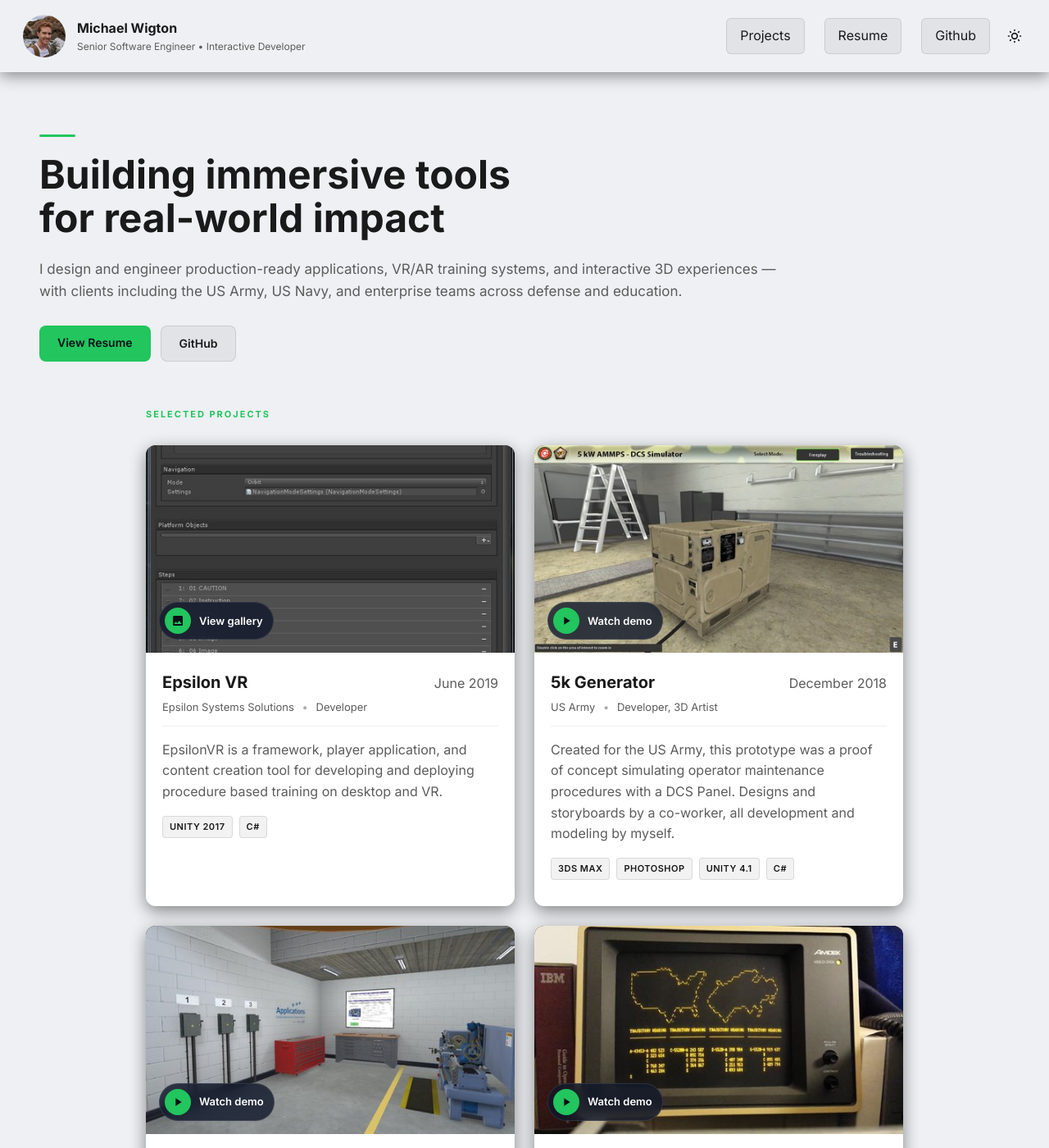
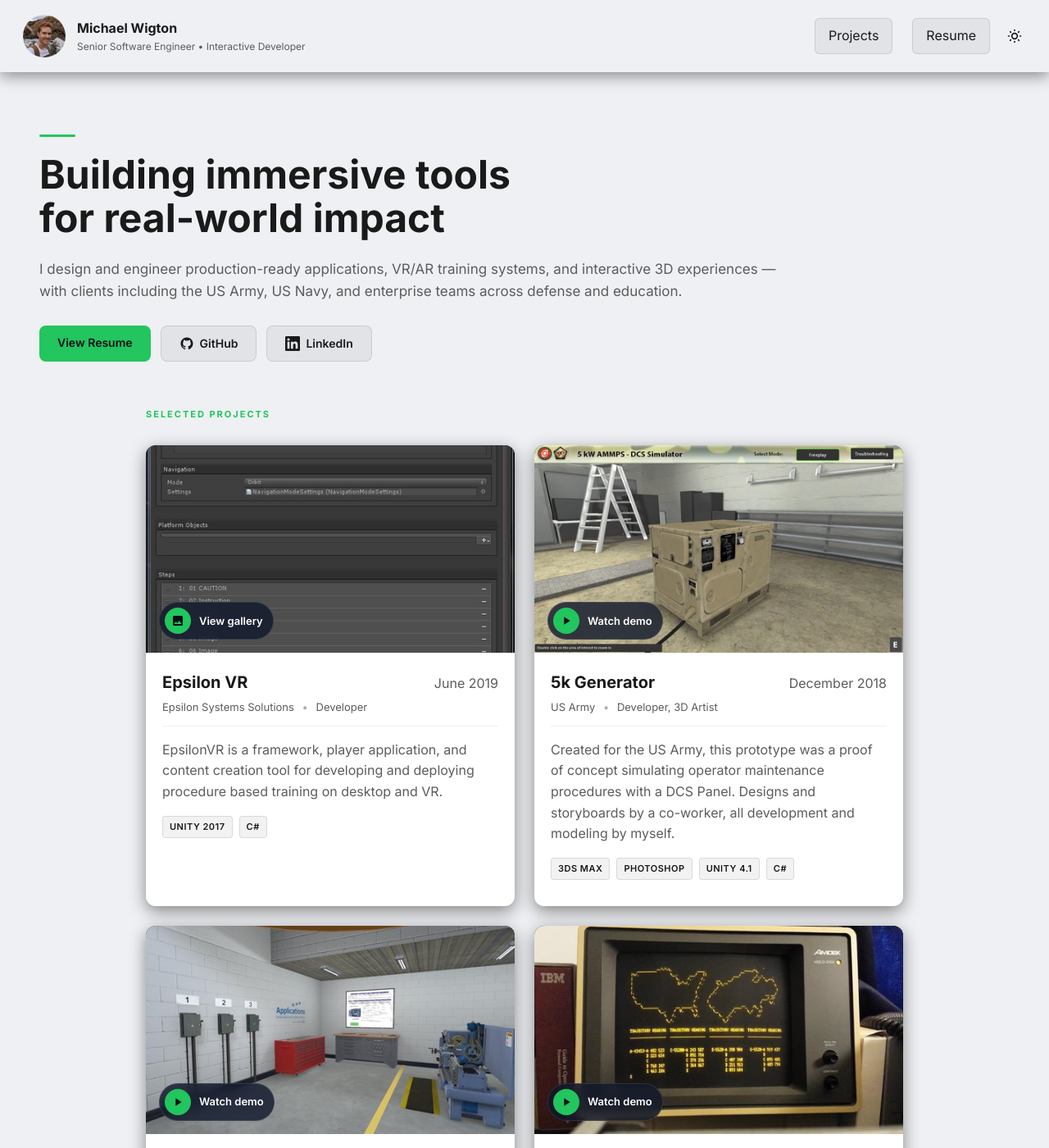
Before and after one commit to mwigton/mwigton.github.io, a Jekyll site: the page built from index.md, in a window 1280 px wide and 1400 px high. Shown: the whole window at 82% size. Built offline with Jekyll 4.4.1, drawn with Linux system fonts in a browser that asks for light colours.

Commit message:
feat: add GitHub and LinkedIn to hero CTAs, simplify header to site-nav only

```diff
--- a/_layouts/default.html
+++ b/_layouts/default.html
@@ -19,7 +19,6 @@
         <nav class="main-nav">
           <a href="/">Projects</a>
           <a href="/resume/">Resume</a>
-          <a href="https://github.com/mwigton" target="_blank" rel="noopener noreferrer">Github</a>
         </nav>
         <button id="theme-toggle" class="theme-toggle" aria-label="Toggle Dark Mode"
           style="background:none; border:none; color:var(--text); cursor:pointer; padding:4px; display:flex;">
--- a/assets/css/style.css
+++ b/assets/css/style.css
@@ -244,6 +244,26 @@ body {
 }
 
 .btn-secondary:hover {
+  background: var(--hover-bg);
+  border-color: var(--hover-border);
+}
+
+.btn-social {
+  display: inline-flex;
+  align-items: center;
+  gap: 7px;
+  background: var(--glass);
+  color: var(--text);
+  padding: 10px 22px;
+  border-radius: 8px;
+  text-decoration: none;
+  font-weight: 600;
+  font-size: 14px;
+  border: 1px solid var(--border-color);
+  transition: background 0.2s ease, border-color 0.2s ease;
+}
+
+.btn-social:hover {
   background: var(--hover-bg);
   border-color: var(--hover-border);
 }
--- a/index.md
+++ b/index.md
@@ -9,7 +9,14 @@ title: Michael Wigton
     <p class="lead">I design and engineer production-ready applications, VR/AR training systems, and interactive 3D experiences — with clients including the US Army, US Navy, and enterprise teams across defense and education.</p>
     <div class="hero-cta">
       <a href="/resume/" class="btn-primary">View Resume</a>
-      <a href="https://github.com/mwigton" target="_blank" rel="noopener noreferrer" class="btn-secondary">GitHub</a>
+      <a href="https://github.com/mwigton" target="_blank" rel="noopener noreferrer" class="btn-social">
+        <svg width="18" height="18" viewBox="0 0 24 24" fill="currentColor" aria-hidden="true"><path d="M12 2C6.477 2 2 6.477 2 12c0 4.418 2.865 8.166 6.839 9.489.5.092.682-.217.682-.482 0-.237-.009-.868-.013-1.703-2.782.604-3.369-1.34-3.369-1.34-.454-1.154-1.11-1.462-1.11-1.462-.908-.62.069-.608.069-.608 1.003.07 1.531 1.03 1.531 1.03.892 1.529 2.341 1.087 2.91.832.092-.647.35-1.088.636-1.338-2.22-.253-4.555-1.11-4.555-4.943 0-1.091.39-1.984 1.029-2.683-.103-.253-.446-1.27.098-2.647 0 0 .84-.269 2.75 1.025A9.578 9.578 0 0112 6.836a9.59 9.59 0 012.504.337c1.909-1.294 2.747-1.025 2.747-1.025.546 1.377.202 2.394.1 2.647.64.699 1.028 1.592 1.028 2.683 0 3.842-2.339 4.687-4.566 4.935.359.309.678.919.678 1.852 0 1.336-.012 2.415-.012 2.743 0 .267.18.578.688.48C19.138 20.163 22 16.418 22 12c0-5.523-4.477-10-10-10z"/></svg>
+        GitHub
+      </a>
+      <a href="https://www.linkedin.com/in/mwigton/" target="_blank" rel="noopener noreferrer" class="btn-social">
+        <svg width="18" height="18" viewBox="0 0 24 24" fill="currentColor" aria-hidden="true"><path d="M20.447 20.452h-3.554v-5.569c0-1.328-.027-3.037-1.852-3.037-1.853 0-2.136 1.445-2.136 2.939v5.667H9.351V9h3.414v1.561h.046c.477-.9 1.637-1.85 3.37-1.85 3.601 0 4.267 2.37 4.267 5.455v6.286zM5.337 7.433a2.062 2.062 0 01-2.063-2.065 2.064 2.064 0 112.063 2.065zm1.782 13.019H3.555V9h3.564v11.452zM22.225 0H1.771C.792 0 0 .774 0 1.729v20.542C0 23.227.792 24 1.771 24h20.451C23.2 24 24 23.227 24 22.271V1.729C24 .774 23.2 0 22.222 0h.003z"/></svg>
+        LinkedIn
+      </a>
     </div>
   </div>
 </section>
```
